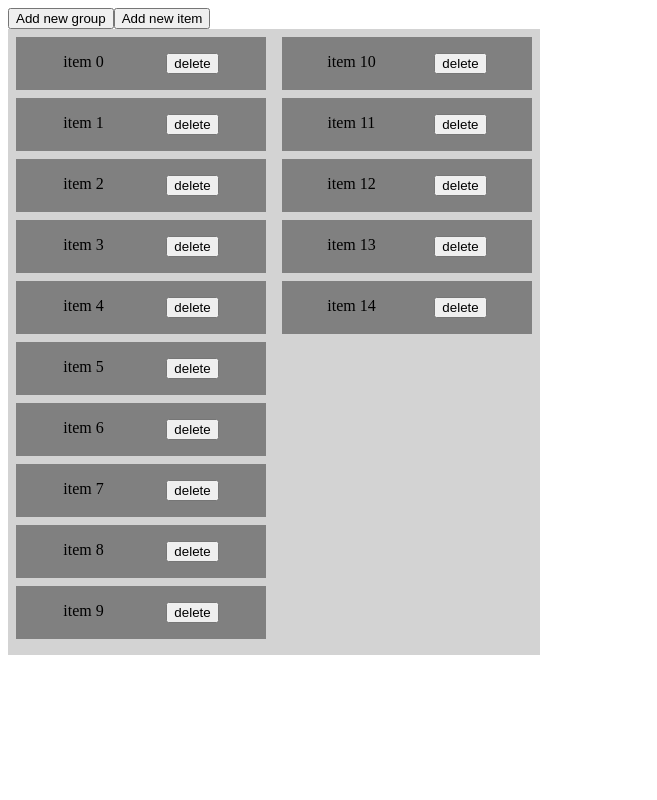
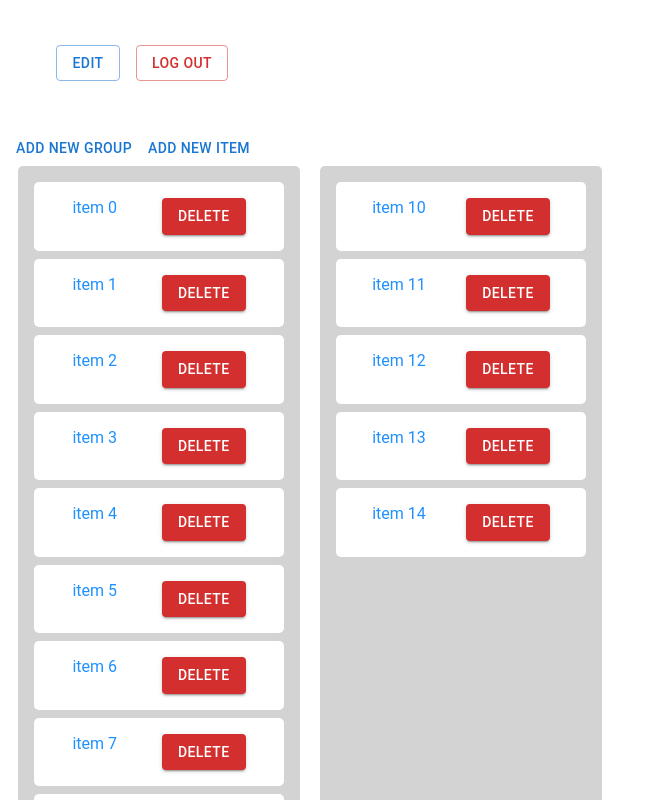
Before and after one commit to minhduc19990221/ddd-php, a React (Create React App) app in the folder frontend/: page /demo in a window 1280 px wide. Shown: the top 800 px of the page, without its empty margins (0-657 px from the left). Built offline with nearby package versions, Linux system fonts and the light colour scheme; no server answers.

Commit message:
fix: restyling card and navigation

```diff
--- a/frontend/src/pages/Board.tsx
+++ b/frontend/src/pages/Board.tsx
@@ -1,5 +1,7 @@
 import React, { CSSProperties, useState } from "react";
+import Button from "@mui/material/Button";
 import { DragDropContext, Droppable, Draggable } from "react-beautiful-dnd";
+import Profile from "./Profile";
 
 interface Item {
   id: string;
@@ -53,21 +55,23 @@ const getItemStyle = (
   isDragging: boolean,
   draggableStyle: CSSProperties | undefined
 ) => ({
-  // some basic styles to make the items look a bit nicer
-  userSelect: "none",
   padding: grid * 2,
   margin: `0 0 ${grid}px 0`,
-
-  // change background colour if dragging
-  background: isDragging ? "lightgreen" : "grey",
+  background: isDragging ? "lightgreen" : "white",
+  borderRadius: "5px",
+  "font-family": "Roboto",
+  color: "dodgerblue",
 
   // styles we need to apply on draggables
   ...draggableStyle,
 });
 const getListStyle = (isDraggingOver: boolean) => ({
   background: isDraggingOver ? "lightblue" : "lightgrey",
-  padding: grid,
+  padding: grid * 2,
+  margin: "0 10px",
   width: 250,
+  borderRadius: "5px",
+
 });
 
 export default function BoardPage() {
@@ -103,22 +107,30 @@ export default function BoardPage() {
 
   return (
     <div>
-      <button
+      <Profile
+              email={localStorage.getItem("email")}
+              onLogout={() => {
+                localStorage.clear();
+                window.location.href = "/";
+              }}
+            />
+      <Button
         type="button"
         onClick={() => {
           setState([...state, []]);
         }}
       >
         Add new group
-      </button>
-      <button
+      </Button>
+
+      <Button
         type="button"
         onClick={() => {
           setState([...state, getItems(1)]);
         }}
       >
         Add new item
-      </button>
+      </Button>
       <div style={{ display: "flex" }}>
         <DragDropContext onDragEnd={onDragEnd}>
           {state.map((el, ind) => (
@@ -184,8 +196,10 @@ export default function BoardPage() {
                             }}
                           >
                             {item.content}
-                            <button
+                            <Button
                               type="button"
+                              color="error"
+                              variant="contained"
                               onClick={() => {
                                 const newState = [...state];
                                 newState[ind].splice(index, 1);
@@ -195,7 +209,7 @@ export default function BoardPage() {
                               }}
                             >
                               delete
-                            </button>
+                            </Button>
                           </div>
                         </div>
                       )}
--- a/frontend/src/pages/Profile.tsx
+++ b/frontend/src/pages/Profile.tsx
@@ -122,7 +122,7 @@ function Profile({ email, onLogout }: ProfileProps) {
                 <Button
                   onClick={onLogout}
                   sx={{ ml: 2 }}
-                  variant="contained"
+                  variant="outlined"
                   color="error"
                 >
                   Log out
--- a/frontend/src/pages/SignIn.tsx
+++ b/frontend/src/pages/SignIn.tsx
@@ -60,7 +60,7 @@ export default function SignIn() {
   };
 
   const handleNavigate = (isLogin: boolean) => {
-    if (isLogin) navigate("/profile", { replace: true });
+    if (isLogin) navigate("/demo", { replace: true });
   };
 
   const handleSubmit = async (event: {
```
